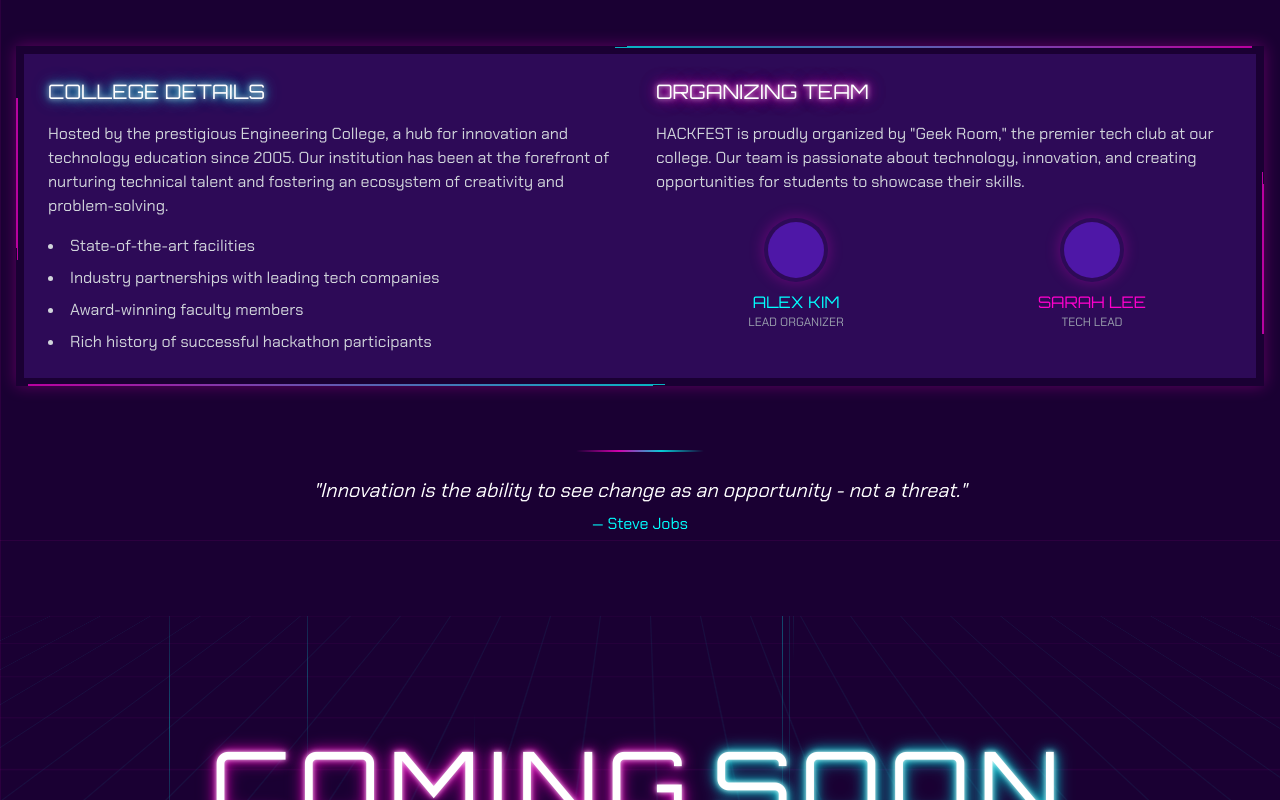
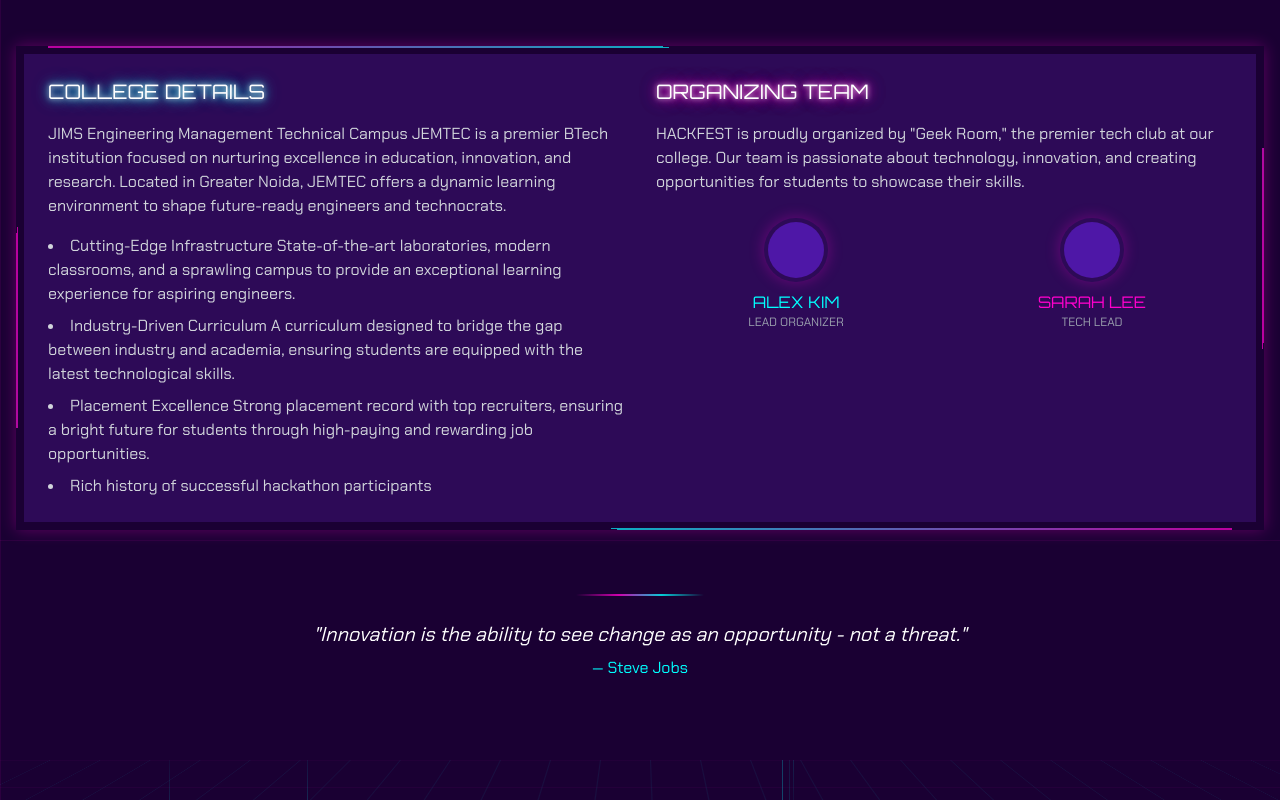
Before and after one commit to Mohitclan/hack-quanta, a React (Vite) app: page / in a window 1280 px wide. Shown: the part 1060-1860 px from the top of the page. Built offline with nearby package versions, Linux system fonts and the light colour scheme.

Commit message:
Update AboutSection.tsx

```diff
--- a/src/components/AboutSection.tsx
+++ b/src/components/AboutSection.tsx
@@ -53,15 +53,18 @@ const AboutSection = () => {
               <div className="flex-1">
                 <h3 className="text-xl font-display mb-4 neon-text-cyan">COLLEGE DETAILS</h3>
                 <p className="mb-4 text-gray-300">
-                  Hosted by the prestigious Engineering College, a hub for innovation
-                  and technology education since 2005. Our institution has been at the
-                  forefront of nurturing technical talent and fostering an ecosystem of
-                  creativity and problem-solving.
+                  JIMS Engineering Management Technical Campus
+JEMTEC is a premier BTech institution focused on nurturing excellence in education, innovation, and research. Located in Greater Noida, JEMTEC offers a dynamic learning environment to shape future-ready engineers and technocrats.
+
+
                 </p>
                 <ul className="list-disc list-inside text-gray-300 space-y-2">
-                  <li>State-of-the-art facilities</li>
-                  <li>Industry partnerships with leading tech companies</li>
-                  <li>Award-winning faculty members</li>
+                  <li>Cutting-Edge Infrastructure
+State-of-the-art laboratories, modern classrooms, and a sprawling campus to provide an exceptional learning experience for aspiring engineers.</li>
+                  <li>Industry-Driven Curriculum
+A curriculum designed to bridge the gap between industry and academia, ensuring students are equipped with the latest technological skills.</li>
+                  <li>Placement Excellence
+Strong placement record with top recruiters, ensuring a bright future for students through high-paying and rewarding job opportunities.</li>
                   <li>Rich history of successful hackathon participants</li>
                 </ul>
               </div>
```
